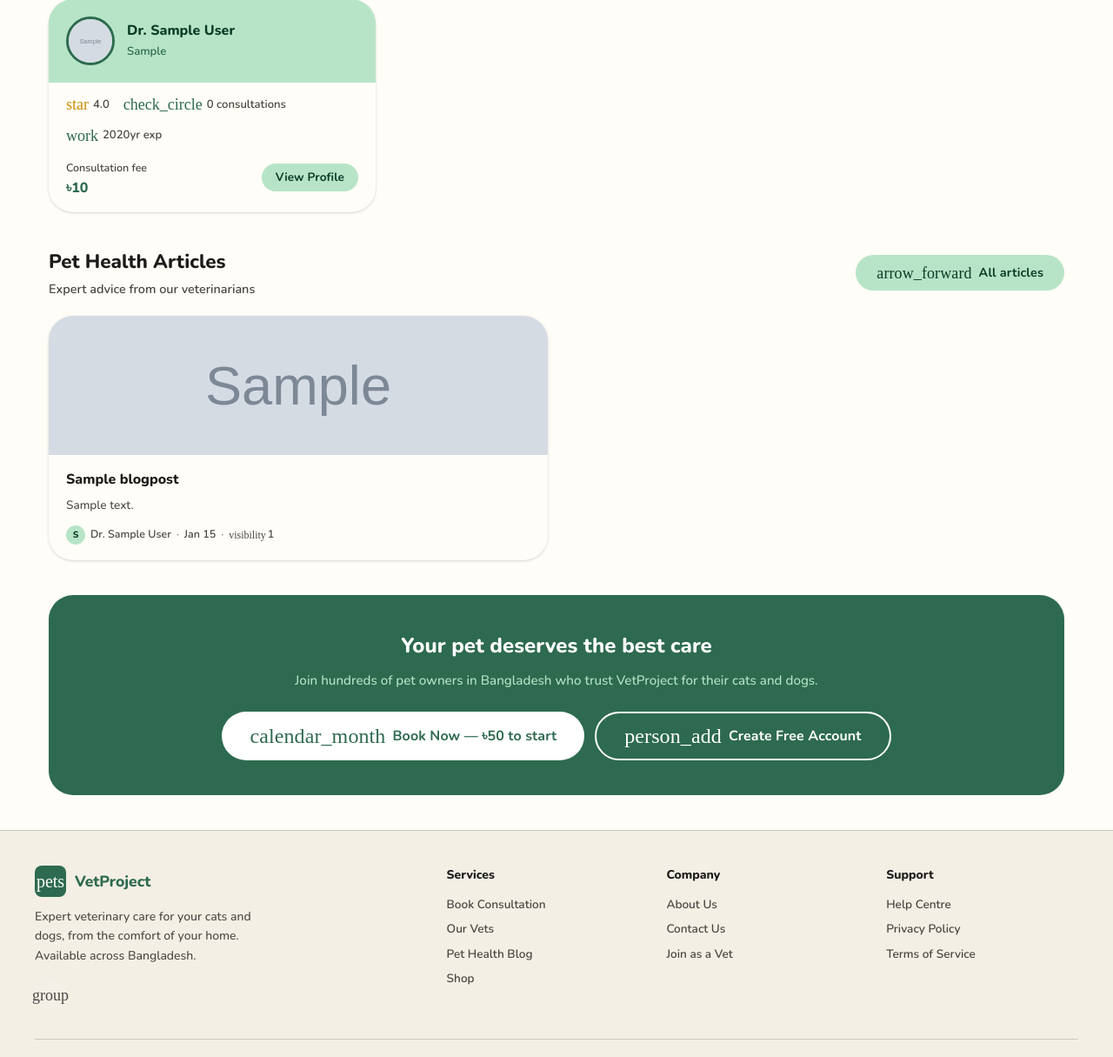
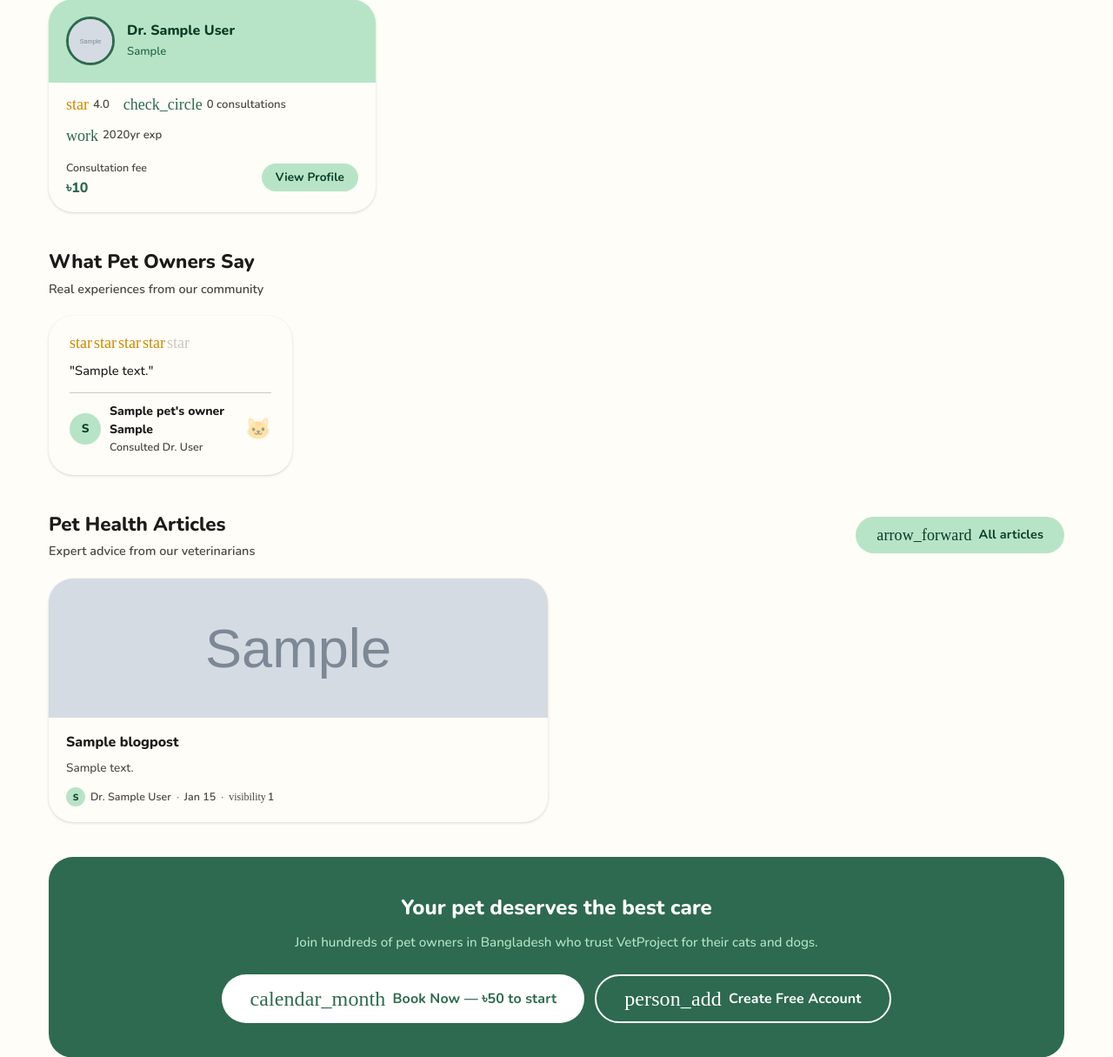
Before and after one commit to mahadi-ibne-bakar/vetproject, a Django app: page / in a window 1280 px wide. Shown: the part 1140-2355 px from the top of the page at 87% size. Run offline with Django 5.2, Linux system fonts and the light colour scheme; tables that the repository leaves empty hold one stand-in row (values such as "Sample post"); grey boxes marked "Sample" are stand-in pictures; style sheets or scripts are compiled from the project's sources; some libraries are stand-ins or nearby versions; some web fonts are replaced.

Commit message:
Added featured Reviews Section in homepage

```diff
--- a/core/views.py
+++ b/core/views.py
@@ -4,6 +4,8 @@ from django.views.decorators.csrf import csrf_exempt
 from django.conf import settings as django_settings
 from accounts.models import User
 from core.models import SiteSettings
+from blog.models import BlogPost, Review
+from django.db.models import Avg, Count, Q
 
 
 def home(request):
@@ -28,6 +30,17 @@ def home(request):
             filter=Q(appointments__status='completed')
         ),
     ).order_by('-consultation_count')[:3]
+
+    # Featured reviews — 4 stars and above, visible, with comments
+    featured_reviews = Review.objects.filter(
+        is_visible=True,
+        rating__gte=4,
+        comment__isnull=False,
+    ).exclude(
+        comment=''
+    ).select_related(
+        'reviewer', 'vet__user', 'appointment__pet'
+    ).order_by('-rating', '-created_at')[:6]
 
     # Recent blog posts
     recent_posts = BlogPost.objects.filter(
@@ -73,6 +86,7 @@ def home(request):
         'how_it_works': how_it_works,
         'featured_vets': featured_vets,
         'recent_posts': recent_posts,
+        'featured_reviews': featured_reviews,
     }
     return render(request, 'home.html', ctx)
 
--- a/templates/home.html
+++ b/templates/home.html
@@ -248,6 +248,93 @@
 </div>
 {% endif %}
 
+<!-- ── Reviews ───────────────────────────────────────────────────────────────── -->
+{% if featured_reviews %}
+<div style="margin-bottom:40px;">
+    <div style="display:flex; align-items:center; justify-content:space-between;
+                margin-bottom:20px; flex-wrap:wrap; gap:10px;">
+        <div>
+            <h2 style="font-size:1.4rem; font-weight:800; margin:0 0 4px;">
+                What Pet Owners Say
+            </h2>
+            <p style="color:var(--md-on-surface-variant); font-weight:600;
+                      font-size:0.9rem; margin:0;">
+                Real experiences from our community
+            </p>
+        </div>
+    </div>
+
+    <div style="display:grid;
+                grid-template-columns:repeat(auto-fill, minmax(280px,1fr));
+                gap:16px;">
+        {% for review in featured_reviews %}
+        <div style="background:var(--md-surface); border-radius:var(--md-shape-xl);
+                    box-shadow:var(--md-elev-1); padding:22px 24px;
+                    display:flex; flex-direction:column; gap:12px;">
+
+            <!-- Stars -->
+            <div style="display:flex; gap:2px;">
+                {% for i in "12345" %}
+                <span class="ms sm"
+                      style="font-size:18px;
+                             {% if forloop.counter <= review.rating %}
+                             color:#CA8A04;
+                             font-variation-settings:'FILL' 1,'wght' 400,'GRAD' 0,'opsz' 24;
+                             {% else %}
+                             color:var(--md-outline-variant);
+                             {% endif %}">
+                    star
+                </span>
+                {% endfor %}
+            </div>
+
+            <!-- Comment -->
+            <p style="font-size:0.925rem; color:var(--md-on-surface);
+                       font-weight:500; line-height:1.6; margin:0;
+                       flex:1;">
+                "{{ review.comment|truncatechars:140 }}"
+            </p>
+
+            <!-- Reviewer and pet info -->
+            <div style="display:flex; align-items:center; gap:10px;
+                        padding-top:10px;
+                        border-top:1px solid var(--md-outline-variant);">
+                <div style="width:36px; height:36px;
+                            border-radius:var(--md-shape-full);
+                            background:var(--md-primary-container);
+                            color:var(--md-on-primary-container);
+                            display:flex; align-items:center;
+                            justify-content:center; font-weight:800;
+                            font-size:0.85rem; flex-shrink:0;">
+                    {{ review.reviewer.first_name|first|upper }}
+                </div>
+                <div style="flex:1; min-width:0;">
+                    <div style="font-weight:800; font-size:0.875rem;
+                                color:var(--md-on-surface);">
+                        {% if review.appointment.pet %}
+                            {{ review.appointment.pet.name }}'s owner
+                            {{ review.reviewer.first_name }}
+                        {% else %}
+                            {{ review.reviewer.first_name }}
+                        {% endif %}
+                    </div>
+                    <div style="font-size:0.78rem; font-weight:600;
+                                color:var(--md-on-surface-variant); margin-top:1px;">
+                        Consulted Dr. {{ review.vet.user.last_name }}
+                    </div>
+                </div>
+                <div style="font-size:1.5rem; flex-shrink:0; opacity:0.4;">
+                    {% if review.appointment.pet.species == 'cat' %}🐱
+                    {% elif review.appointment.pet.species == 'dog' %}🐶
+                    {% else %}🐾{% endif %}
+                </div>
+            </div>
+        </div>
+        {% endfor %}
+    </div>
+</div>
+{% endif %}
+
 {% if recent_posts %}
 <div style="margin-bottom:40px;">
     <div style="display:flex; align-items:center; justify-content:space-between;
```
